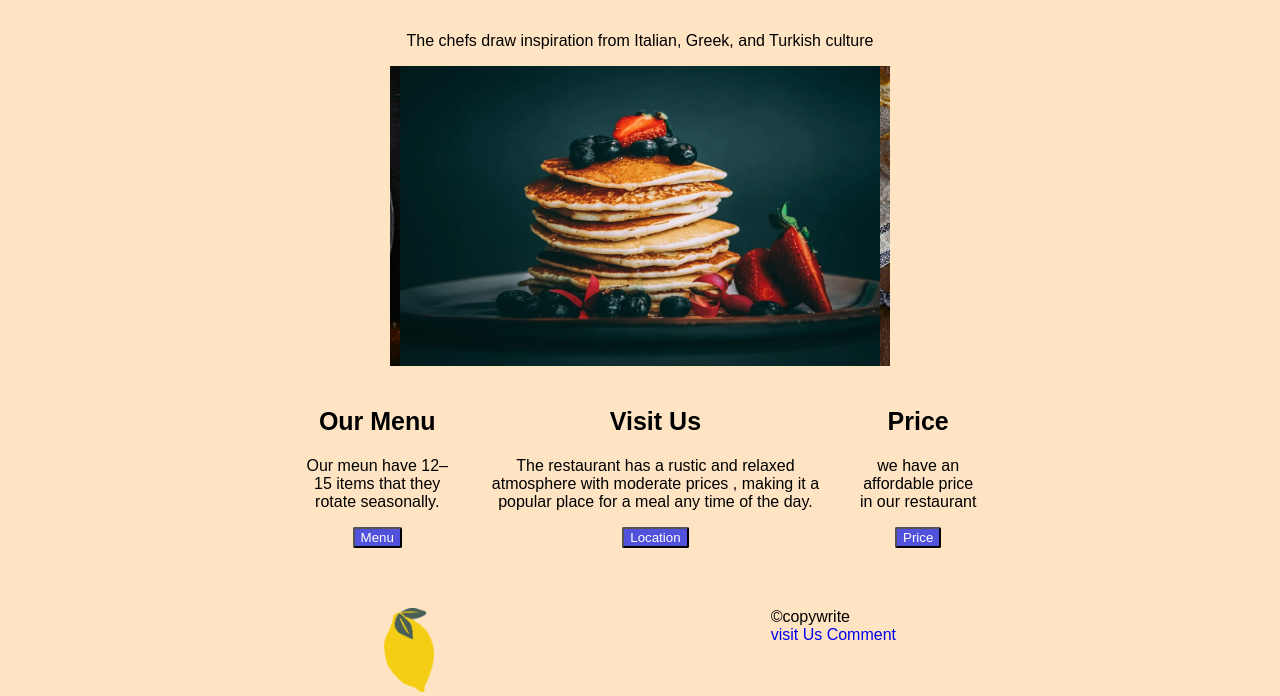
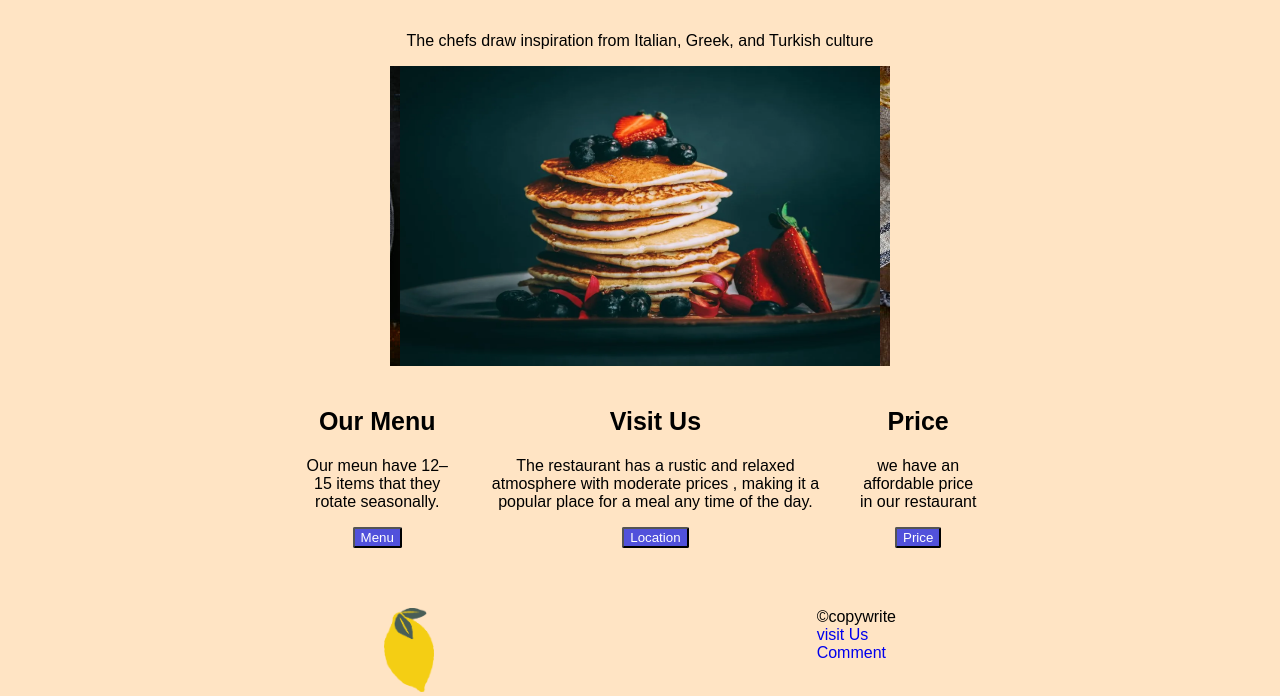
Before and after one commit to EtsegenetE/portfolio-little-lemon, a plain HTML site: page index.html in a window 1280 px wide. Shown: the part 308-1004 px from the top of the page. Drawn offline with Linux system fonts and the light colour scheme.

Commit message:
modified index.html

```diff
--- a/index.html
+++ b/index.html
@@ -60,7 +60,7 @@
       </div>
       <div>
         &copy;copywrite <br />
-        <a href="#">visit Us</a>
+        <a href="#">visit Us</a> <br />
         <a href="#">Comment</a>
       </div>
     </footer>
```
